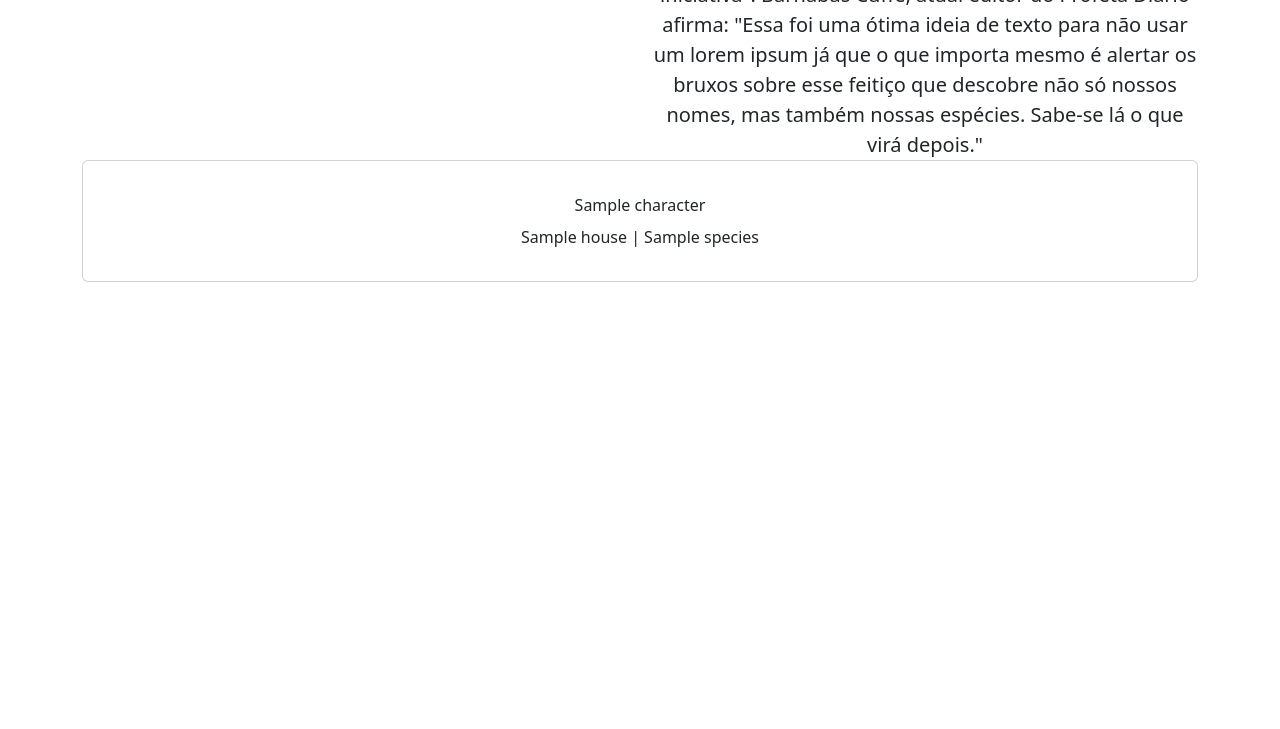
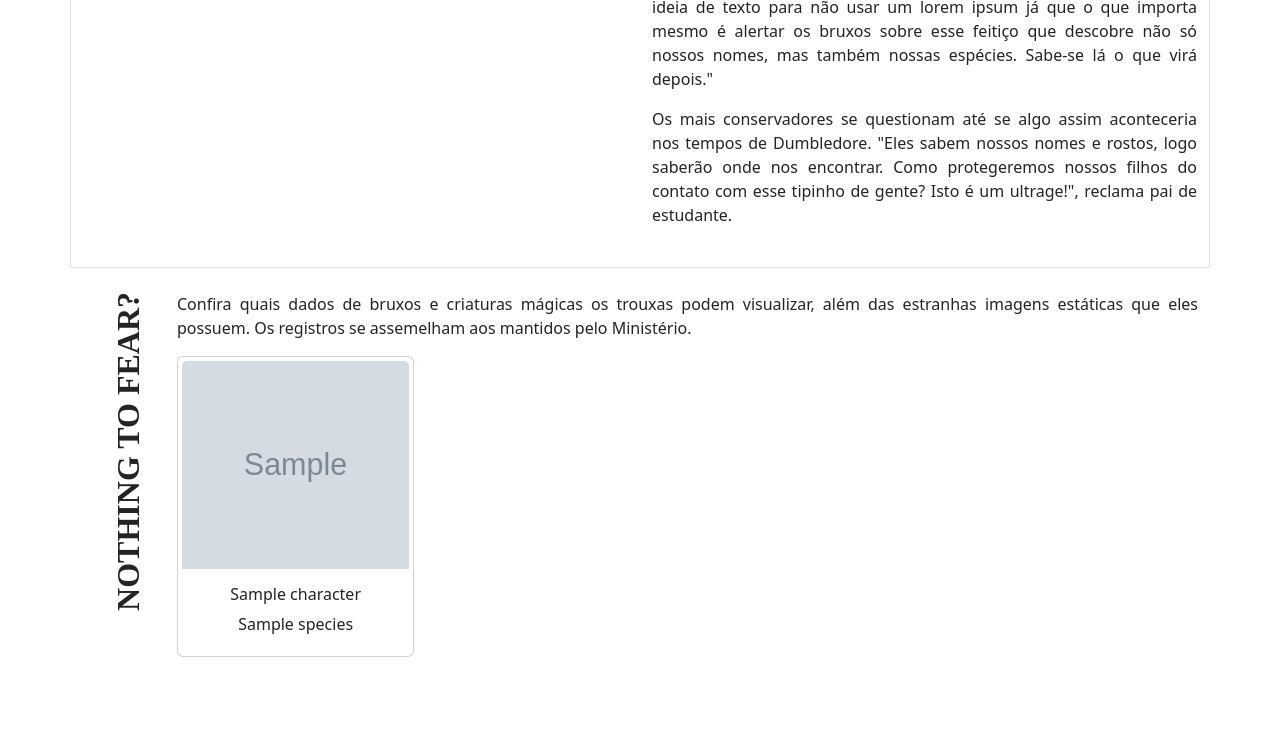
Before and after one commit to livnascimento/womakers-python, a Flask app: template semana-05/templates/characters.html in a window 1280 px wide. Shown: the part 782-1511 px from the top of the page. Before the commit the page ends 1064 px from the top, so only its background shows below. Run offline with Flask 3, Linux system fonts and the light colour scheme; the template is opened without the code that fills it: most values are stand-ins (such as "Sample title", 1, 10 or a date in 2020); grey boxes marked "Sample" are stand-in pictures; some web fonts are replaced.

Commit message:
refactor: editando card e adicionando imagens

```diff
--- a/semana-05/static/css/style.css
+++ b/semana-05/static/css/style.css
@@ -23,3 +23,9 @@
 .separator:not(:empty)::after {
     margin-left: .25em;
 }
+
+@media (max-width: 992px) {
+    .vertical-text {
+        display: none;
+    }
+}
--- a/semana-05/templates/characters.html
+++ b/semana-05/templates/characters.html
@@ -15,9 +15,9 @@
     <div class="container text-center mt-2">
         <span class="fs-3 separator my-2" style="font-family: 'Great Vibes', cursive;">The</span>
         <h1 style="font-family: 'Caudex', serif; font-weight: bold; font-size: 400%;" >DAILY PROPHET</h1>
-        <span class="separator my-4"></span>
+        <span class="separator mt-4"></span>
         <section class="row mx-0 g-0">
-            <div class="col-md-4 bg-dark">
+            <div class="my-4 col-md-4 bg-dark">
                 <span class="text-light fw-medium">
                     URGENTE: MEU PRIMEIRO CONSUMO DE API
                 </span>
@@ -25,12 +25,12 @@
                     ★★★★★★★★★★★★★★★★★ COM PYTHON
                 </span>
             </div>
-            <div class="col-md-4 text-center">
+            <div class="my-4 col-md-4 text-center">
                 <span>DÁ ESTRELINHA NO MEU REPO</span>
                 <br>
                 <span>DÁ ESTRELINHA NO MEU REPO</span>
             </div>
-            <div class="col-md-4 text-start">
+            <div class="my-4 col-md-4 text-start">
                 <span>ESTUDANTES PROTESTAM:</span>
                 <span>"Fiz esse site bonitinho e nada de pontos para a Corvinal!"</span>
             </div>
@@ -38,30 +38,45 @@
         <section class="my-3" style="font-family: 'cowboys'; font-size: 600%;">
             <span>THE GIRL WHO CODES?</span>
         </section>
-        <section class="row">
-            <div class="col-md-6">
-                <img src="https://media1.giphy.com/media/v1.Y2lkPTc5MGI3NjExZHV1OG8wYXpzZnp6YzZhd2p6dDRkaHN5bGF0eXFqa2N4N2tlZWVlMyZlcD12MV9pbnRlcm5hbF9naWZfYnlfaWQmY3Q9Zw/Swx36wwSsU49HAnIhC/giphy.gif" alt="">
+        <section class="row border py-4 align-items-stretch">
+            <div class="col-lg-6">
+                <img src="https://media1.giphy.com/media/v1.Y2lkPTc5MGI3NjExZHV1OG8wYXpzZnp6YzZhd2p6dDRkaHN5bGF0eXFqa2N4N2tlZWVlMyZlcD12MV9pbnRlcm5hbF9naWZfYnlfaWQmY3Q9Zw/Swx36wwSsU49HAnIhC/giphy.gif" alt="" style="max-width: 90vw;">
             </div>
-            <div class="col-md-6">
-                <span class="fs-5" style="text-align: justify;">
+            <div class="col-lg-6">
+                <p style="text-align: justify;">
                     A garota trouxe para o mundo bruxo o que há de mais moderno no mundo dos trouxas. Apesar da tal "tecnologia" ter fascinado os membros da Seção de Controle do Mau Uso dos Artefatos dos Trouxas do Ministério da Magia ainda há receio. Muitos bruxos receiam que a Internet seja um risco ao segredo da Magia.
-                    A atual Magia, Hermione Granger, se mostra otimista em relação às novidades: "Desde a internet, nossa comunidade tem discutido mais a respeito dos direitos dos elfos domésticos e outros seres menos privilegiados. É inegável a importância desse tipo de iniciativa".
-                    Barnabas Cuffe, atual editor do Profeta Diário afirma: "Essa foi uma ótima ideia de texto para não usar um lorem ipsum já que o que importa mesmo é alertar os bruxos sobre esse feitiço que descobre não só nossos nomes, mas também nossas espécies. Sabe-se lá o que virá depois."
-                </span>
+                </p>
+                <p style="text-align: justify;">
+                    A atual Ministra da Magia, Hermione Granger, se mostra otimista em relação às novidades: "Desde a internet, nossa comunidade tem discutido mais a respeito dos direitos dos elfos domésticos e outros seres menos privilegiados. É inegável a importância desse tipo de iniciativa".
+                </p>
+                <p style="text-align: justify;">
+                    Barnabas Cuffe, editor do Profeta Diário afirma: "Essa foi uma ótima ideia de texto para não usar um lorem ipsum já que o que importa mesmo é alertar os bruxos sobre esse feitiço que descobre não só nossos nomes, mas também nossas espécies. Sabe-se lá o que virá depois."
+                </p>
+                <p style="text-align: justify;">
+                    Os mais conservadores se questionam até se algo assim aconteceria nos tempos de Dumbledore.
+                    "Eles sabem nossos nomes e rostos, logo saberão onde nos encontrar. Como protegeremos nossos filhos do contato com esse tipinho de gente? Isto é um ultrage!", reclama pai de estudante.
+                </p>
             </div>
         </section>
+        <section class="row my-4">
+            <div class="col-1 vertical-text">
+                <h2 class="fw-bold" style="font-family: serif; writing-mode: vertical-rl; transform: rotate(180deg); font-size: 200%;">NOTHING TO FEAR?</h2>
+            </div>
+            <div class="col-lg-11">
+                <div>
+                    <p style="text-align: justify;">Confira quais dados de bruxos e criaturas mágicas os trouxas podem visualizar, além das estranhas imagens estáticas que eles possuem. Os registros se assemelham aos mantidos pelo Ministério.</p>
+                </div>
                 <main>
                     <div class="row">
                         {% block content %}
                             {% for character in characters %}
-                        <div class="col">
-                            <div class="card p-3">
+                                <div class="col-6 col-md-3 mb-5 h-100">
+                                    <div class="card p-1 h-100">
+                                        <img class="card-img-top" src="{{character.image}}" onerror="this.src = 'https://i.pinimg.com/564x/19/0c/ae/190cae110546cd9eb2f6777db430961b.jpg' " alt="" style="height: 13rem;object-fit: cover;">
                                         <div class="card-body">
-                                    <div class="card-title">
+                                            <h6 class="card-title">
                                                 {{character.name}}
-                                    </div>
-                                    {{character.house}}
-                                    |
+                                            </h6>
                                             {{character.species}}
                                         </div>
                                     </div>
@@ -71,6 +86,8 @@
                     </div>
                 </main>
             </div>
+        </section>
+    </div>
     <script src="https://cdn.jsdelivr.net/npm/bootstrap@5.3.2/dist/js/bootstrap.bundle.min.js"
         integrity="sha384-C6RzsynM9kWDrMNeT87bh95OGNyZPhcTNXj1NW7RuBCsyN/o0jlpcV8Qyq46cDfL"
         crossorigin="anonymous"></script>
```
Also changed, not shown: semana-05/static/fonts/cowboys.otf (deleted), semana-05/static/images/default-pic.jpg (added). Lines whose indentation alone changed are shown as unchanged.
